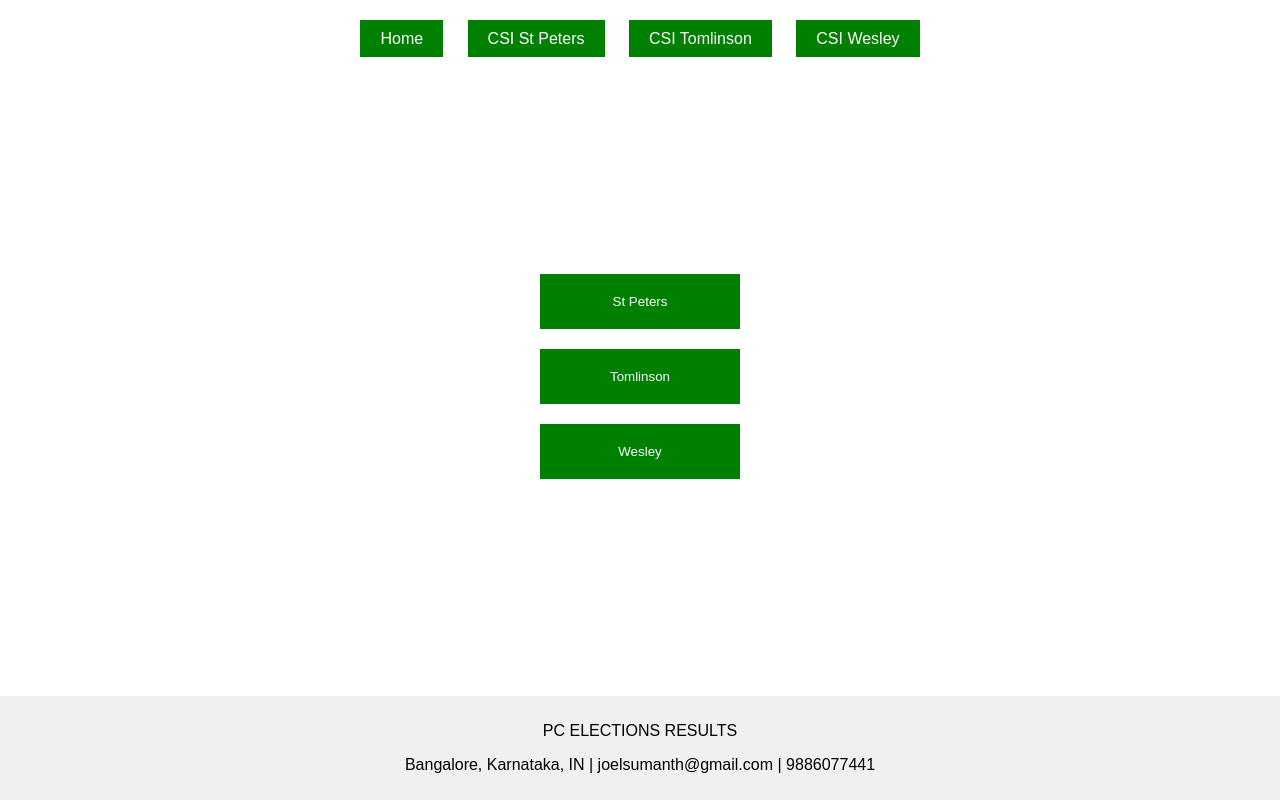
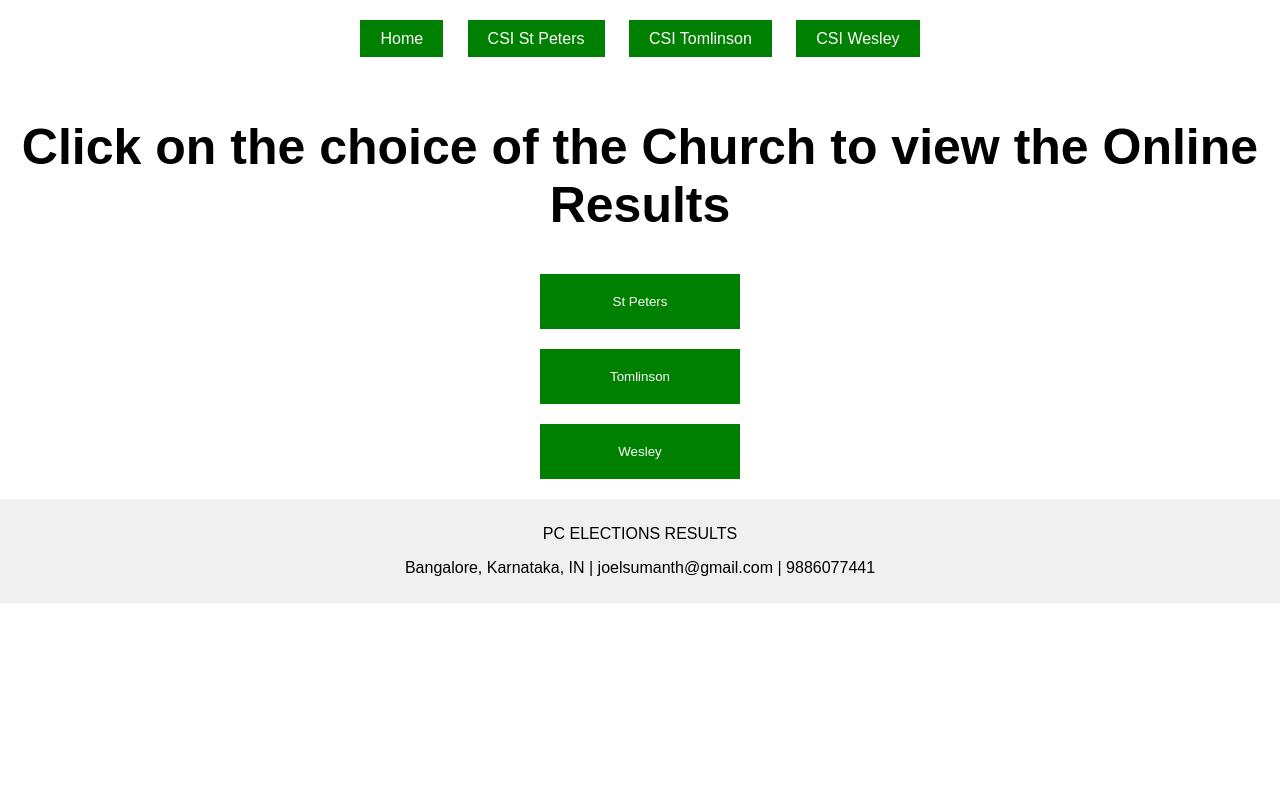
Before and after one commit to csi-church/elections, a plain HTML site: page index.html in a window 1280 px wide. Drawn offline with Linux system fonts and the light colour scheme.

Commit message:
Update styles.css

```diff
--- a/styles.css
+++ b/styles.css
@@ -3,7 +3,6 @@ body {
     margin: 0;
     padding: 0;
     box-sizing: border-box;
-    background: url('church-image.jpeg') no-repeat center center fixed;
     background-size: cover;
     color: white;
 }
@@ -44,7 +43,7 @@ main h1 {
     text-decoration: solid;
     margin: 30px 0;
     font-size: 50px;
-    color: white;
+    color: black;
     padding: 10px;
 }
 
@@ -78,7 +77,7 @@ iframe {
     background-color: #f0f0f0;
     padding: 10px 0;
     text-align: center;
-    position: fixed;
+    position:relative;
     bottom: 0;
     width: 100%;
     color: black;
```
